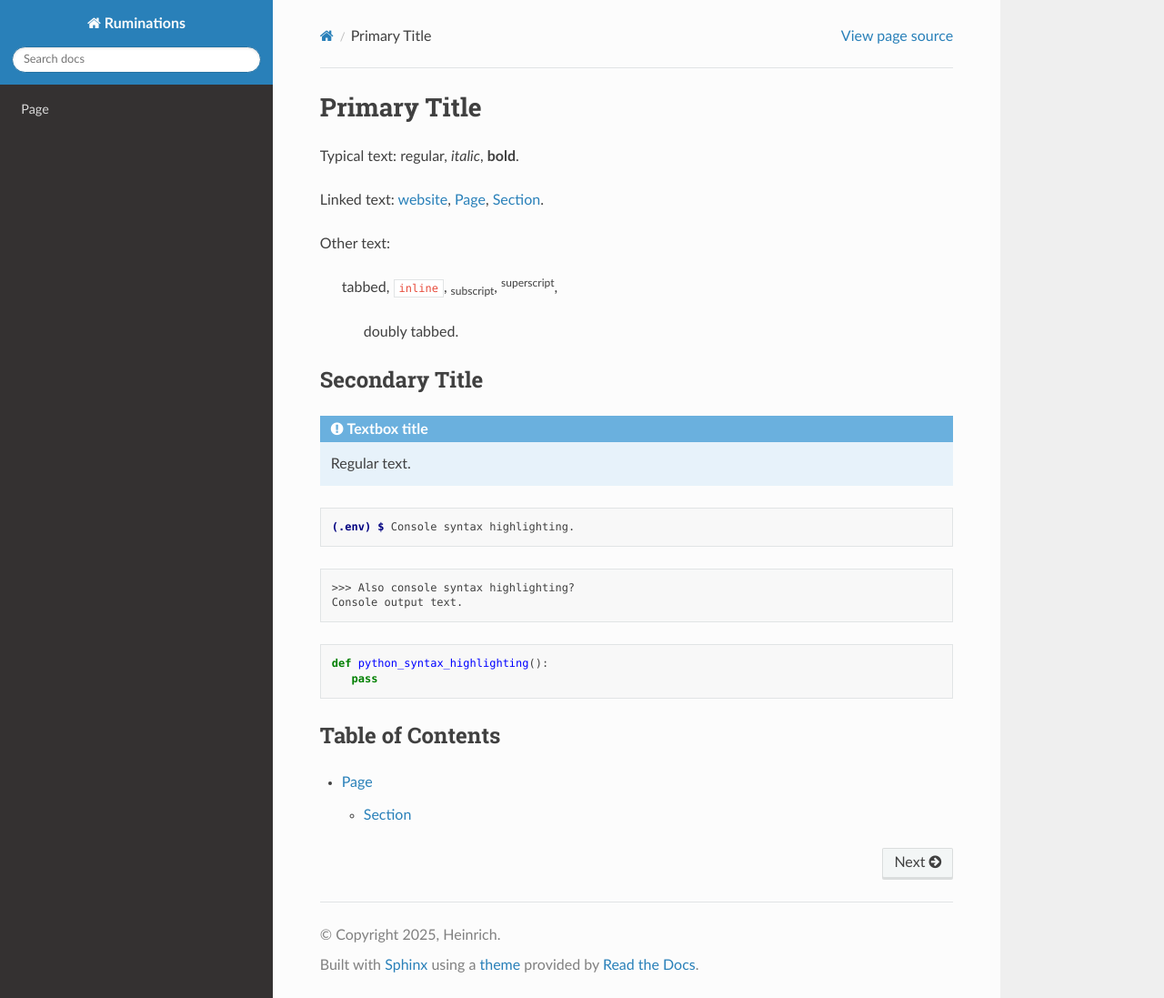
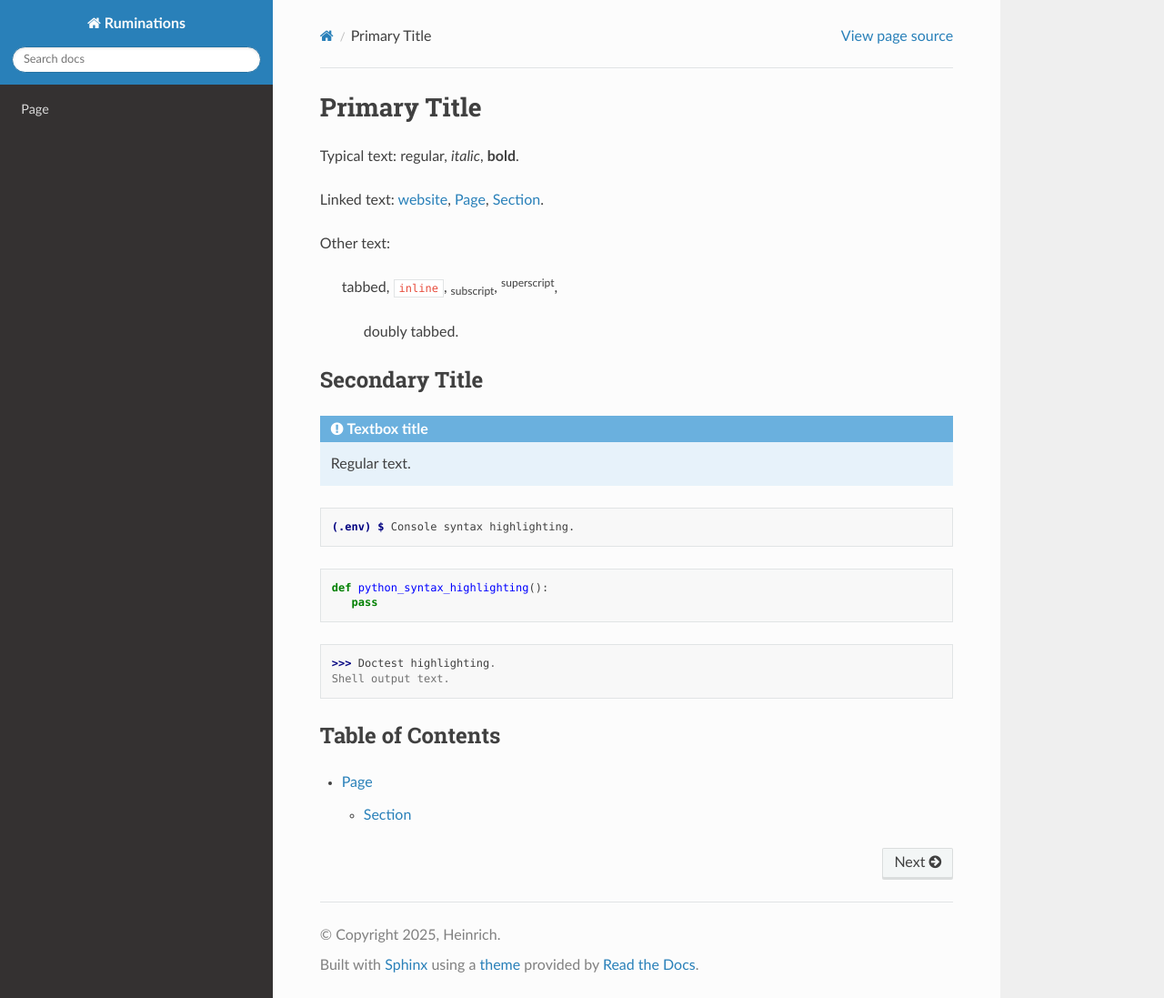
Before and after one commit to atheinrich/ReadTheDocs, a Sphinx documentation site: the page built from docs/source/index.rst, in a window 1280 px wide and 1097 px high. Shown: the whole window at 91% size. Built offline with Sphinx 7.4.7 and the Read the Docs theme 3.1.0, drawn with Linux system fonts in a browser that asks for light colours.

Commit message:
Update index.rst

```diff
--- a/docs/source/index.rst
+++ b/docs/source/index.rst
@@ -31,13 +31,13 @@ Secondary Title
 
    (.env) $ Console syntax highlighting.
 
->>> Also console syntax highlighting?
-Console output text.
-
 .. code-block:: python
 
    def python_syntax_highlighting():
       pass
+
+>>> Doctest highlighting.
+Shell output text.
 
 Table of Contents
 -----------------
```
